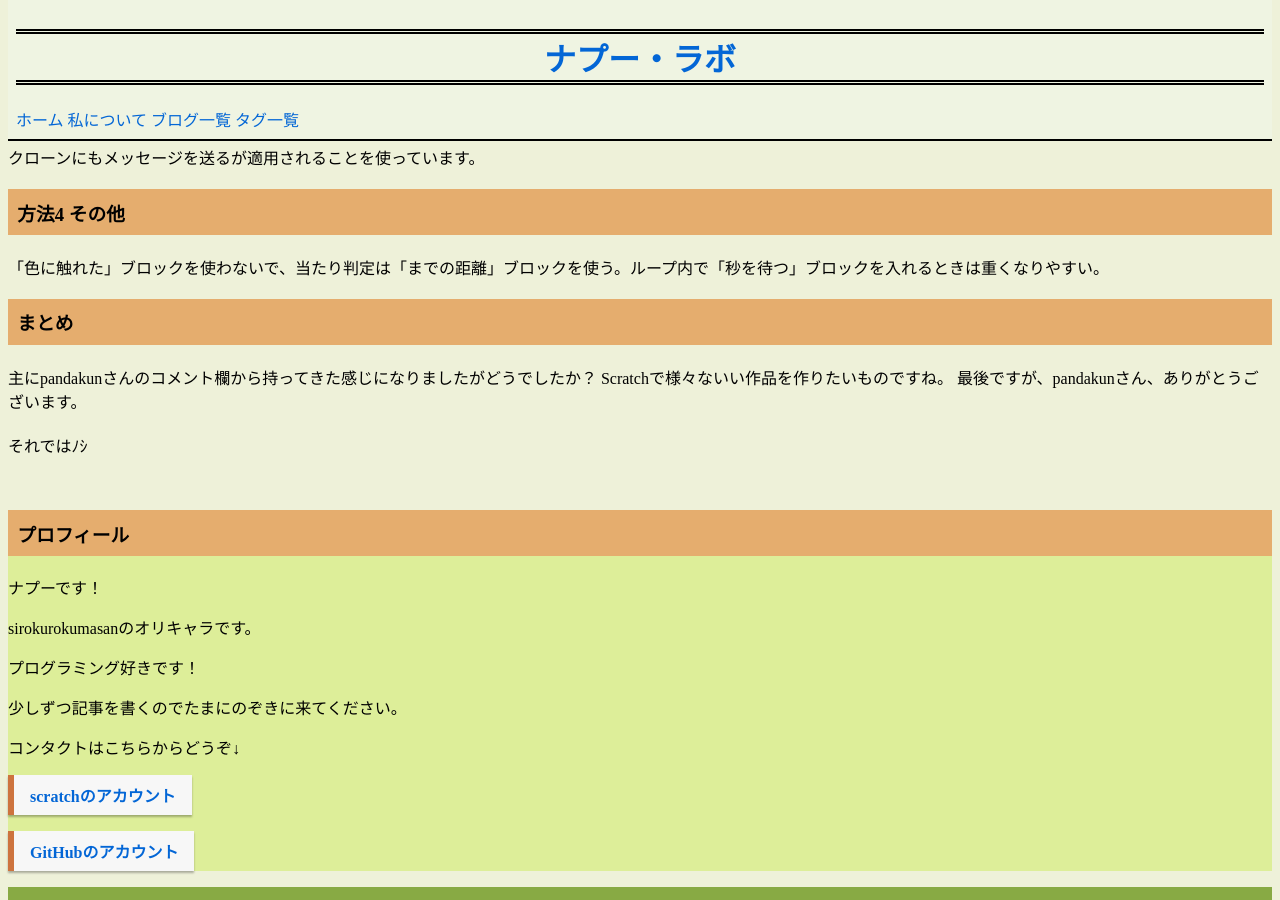
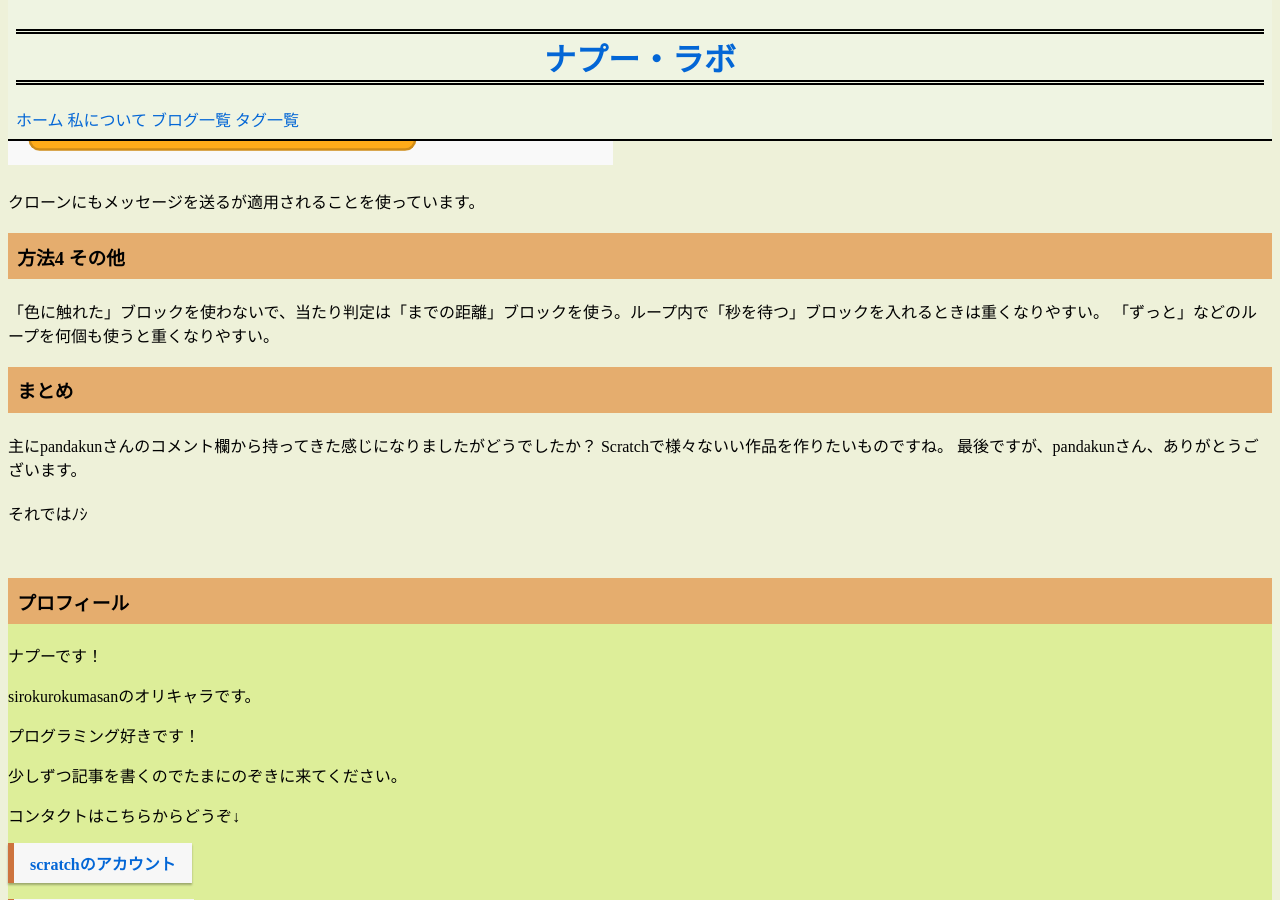
Before and after one commit to sirokurokumasan/sirokurokumasan.github.io, a Jekyll site: the page built from _posts/2021-1-3-軽いゲームを作るには？.md, in a window 1280 px wide and 900 px high, scrolled down 1538 px. Built offline with Jekyll 4.4.1, drawn with Linux system fonts in a browser that asks for light colours; some of the changed text lies outside the part shown.

Commit message:
Update 2021-1-3-軽いゲームを作るには？.md

```diff
--- a/_posts/2021-1-3-軽いゲームを作るには？.md
+++ b/_posts/2021-1-3-軽いゲームを作るには？.md
@@ -2,6 +2,8 @@
 layout: post
 author: Scratch
 ---
+Scratchの作品が重い……となった時の対処法を教えます。
+
 ### 方法 1 画像や音声データのサイズを小さくする
 
 作品を読み込むのが遅い場合、大きなサイズの画像や音声データを使用してるのであれば、サイズを小さくすれば読み込み速度は早くなります。
@@ -34,6 +36,7 @@
 ### 方法4 その他
 
 「色に触れた」ブロックを使わないで、当たり判定は「までの距離」ブロックを使う。ループ内で「秒を待つ」ブロックを入れるときは重くなりやすい。
+「ずっと」などのループを何個も使うと重くなりやすい。
 
 ### まとめ
 
```
